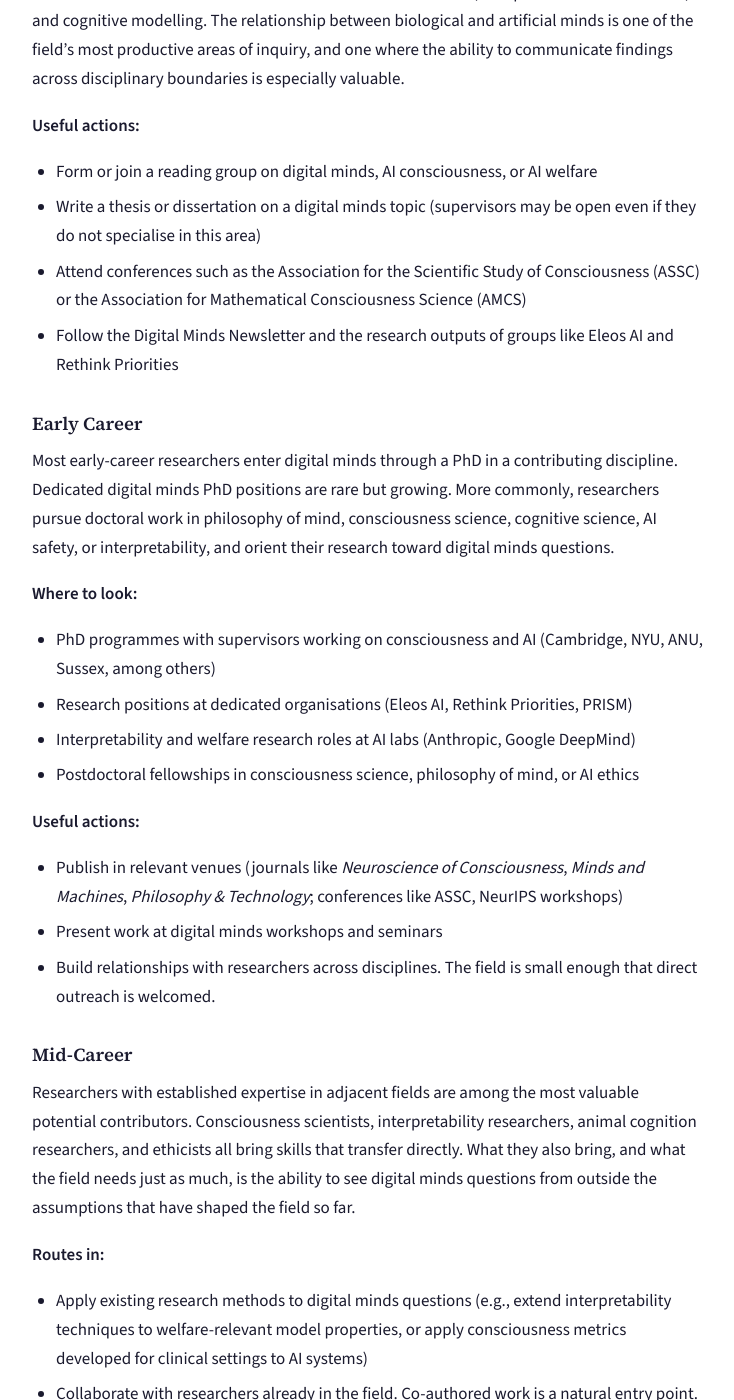
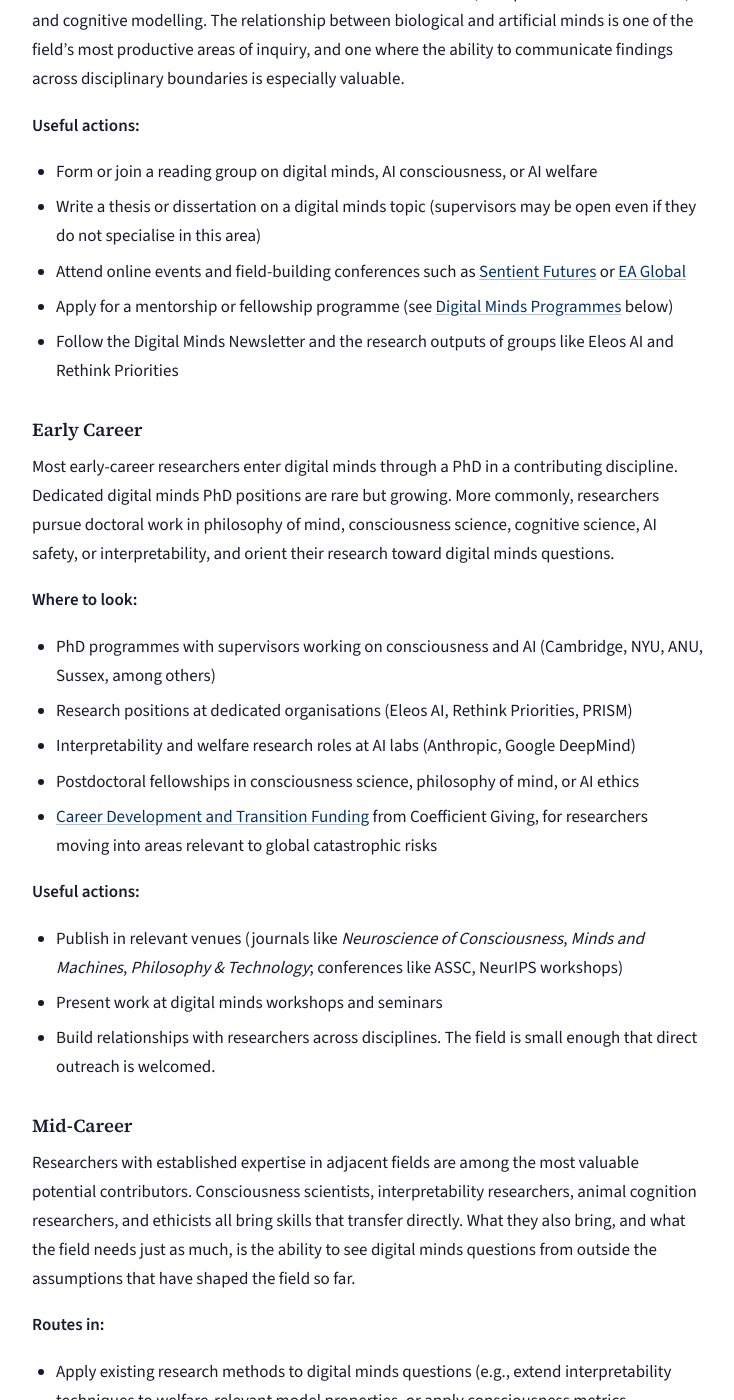
Before and after one commit to Mitchel-Alexander/getting-started-digital-minds, a Jekyll site: the page built from pathways.md, in a window 1280 px wide and 1400 px high, scrolled down 2032 px. Shown: the whole window, without its empty margins (272-1006 px from the left). Built offline with Jekyll 4.4.1, drawn with Linux system fonts in a browser that asks for light colours.

Commit message:
Update Pathways: accessible student actions, add Coefficient Giving funding
Replace academic conferences (ASSC, AMCS) in student actions with
online events, field-building conferences, and mentorship programmes.
Add Coefficient Giving career transition funding to Early Career.

Co-Authored-By: Claude Opus 4.6 <noreply@anthropic.com>

```diff
--- a/pathways.md
+++ b/pathways.md
@@ -34,7 +34,8 @@ The most useful thing a student can do is build strong foundations in one contri
 **Useful actions:**
 - Form or join a reading group on digital minds, AI consciousness, or AI welfare
 - Write a thesis or dissertation on a digital minds topic (supervisors may be open even if they do not specialise in this area)
-- Attend conferences such as the Association for the Scientific Study of Consciousness (ASSC) or the Association for Mathematical Consciousness Science (AMCS)
+- Attend online events and field-building conferences such as [Sentient Futures](https://www.sentientfutures.ai/) or [EA Global](https://www.eaglobal.org/)
+- Apply for a mentorship or fellowship programme (see [Digital Minds Programmes](#digital-minds-programmes) below)
 - Follow the Digital Minds Newsletter and the research outputs of groups like Eleos AI and Rethink Priorities
 
 ### Early Career
@@ -46,6 +47,7 @@ Most early-career researchers enter digital minds through a PhD in a contributin
 - Research positions at dedicated organisations (Eleos AI, Rethink Priorities, PRISM)
 - Interpretability and welfare research roles at AI labs (Anthropic, Google DeepMind)
 - Postdoctoral fellowships in consciousness science, philosophy of mind, or AI ethics
+- [Career Development and Transition Funding](https://coefficientgiving.org/funds/global-catastrophic-risks-opportunities/career-development-and-transition-funding/) from Coefficient Giving, for researchers moving into areas relevant to global catastrophic risks
 
 **Useful actions:**
 - Publish in relevant venues (journals like *Neuroscience of Consciousness*, *Minds and Machines*, *Philosophy & Technology*; conferences like ASSC, NeurIPS workshops)
```
